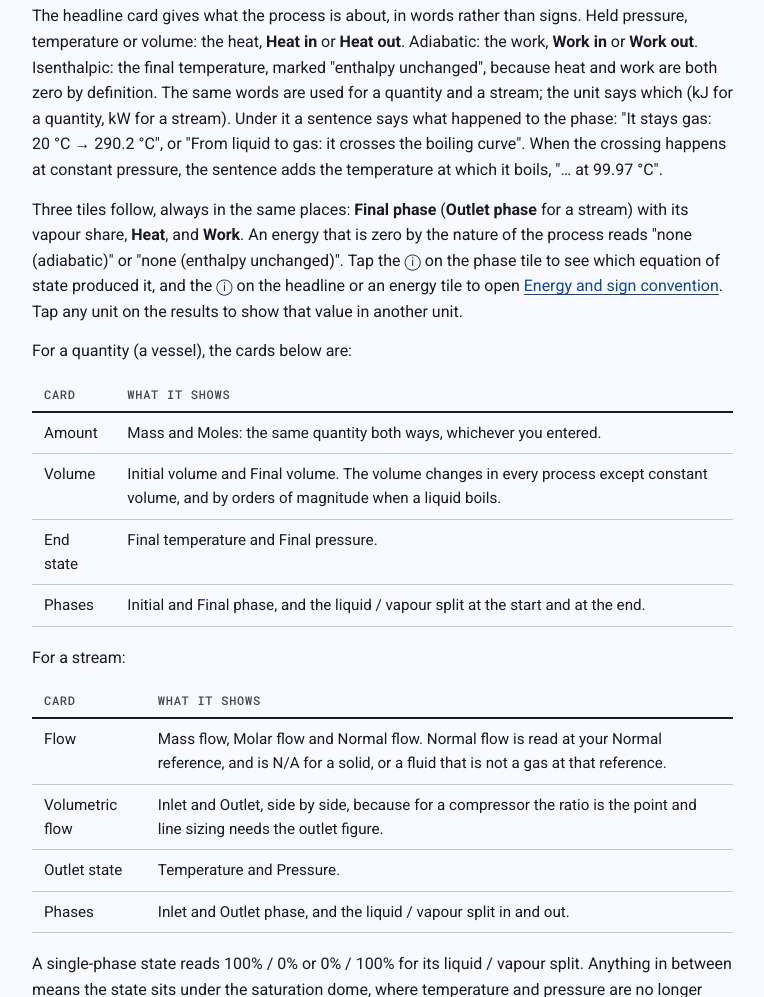
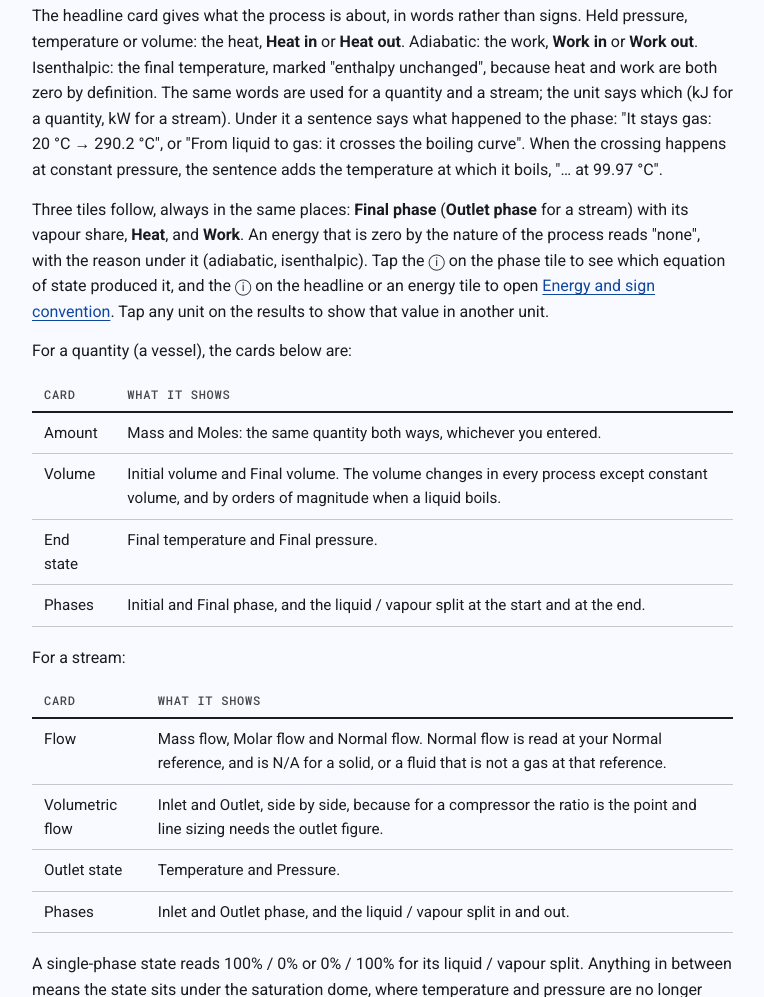
Before and after one commit to rmj1994/processchem-site, a plain HTML site: page docs/Phase-Equilibrium/index.html in a window 1280 px wide. Shown: the part 4848-5845 px from the top of the page, without its empty margins (346-1110 px from the left). Drawn offline with Linux system fonts and the light colour scheme.

Commit message:
Docs: zero-energy tile wording

```diff
--- a/docs/Phase-Equilibrium/index.html
+++ b/docs/Phase-Equilibrium/index.html
@@ -157,7 +157,7 @@
 <h2 id="what-comes-back">What comes back</h2>
 <p>The <strong>Inputs</strong> strip at the top repeats what you asked, for example "Nitrogen · 1.0 kg · adiabatic · 1.0 → 10.0 bara".</p>
 <p>The headline card gives what the process is about, in words rather than signs. Held pressure, temperature or volume: the heat, <strong>Heat in</strong> or <strong>Heat out</strong>. Adiabatic: the work, <strong>Work in</strong> or <strong>Work out</strong>. Isenthalpic: the final temperature, marked "enthalpy unchanged", because heat and work are both zero by definition. The same words are used for a quantity and a stream; the unit says which (kJ for a quantity, kW for a stream). Under it a sentence says what happened to the phase: "It stays gas: 20 °C → 290.2 °C", or "From liquid to gas: it crosses the boiling curve". When the crossing happens at constant pressure, the sentence adds the temperature at which it boils, "… at 99.97 °C".</p>
-<p>Three tiles follow, always in the same places: <strong>Final phase</strong> (<strong>Outlet phase</strong> for a stream) with its vapour share, <strong>Heat</strong>, and <strong>Work</strong>. An energy that is zero by the nature of the process reads "none (adiabatic)" or "none (enthalpy unchanged)". Tap the ⓘ on the phase tile to see which equation of state produced it, and the ⓘ on the headline or an energy tile to open <a href="#energy-and-sign-convention">Energy and sign convention</a>. Tap any unit on the results to show that value in another unit.</p>
+<p>Three tiles follow, always in the same places: <strong>Final phase</strong> (<strong>Outlet phase</strong> for a stream) with its vapour share, <strong>Heat</strong>, and <strong>Work</strong>. An energy that is zero by the nature of the process reads "none", with the reason under it (adiabatic, isenthalpic). Tap the ⓘ on the phase tile to see which equation of state produced it, and the ⓘ on the headline or an energy tile to open <a href="#energy-and-sign-convention">Energy and sign convention</a>. Tap any unit on the results to show that value in another unit.</p>
 <p>For a quantity (a vessel), the cards below are:</p>
 <div class="table-wrap"><table>
 <thead>
```
